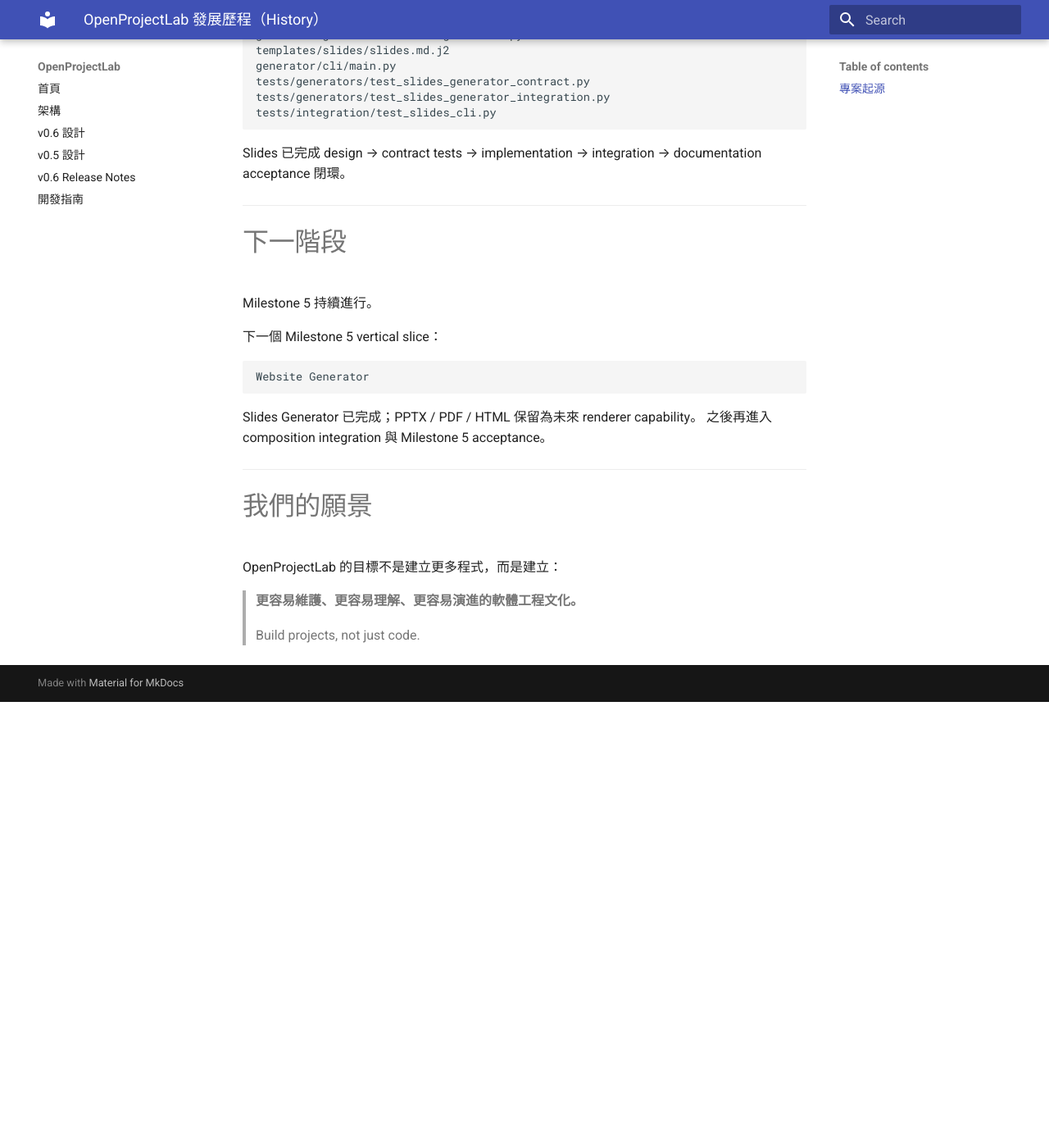
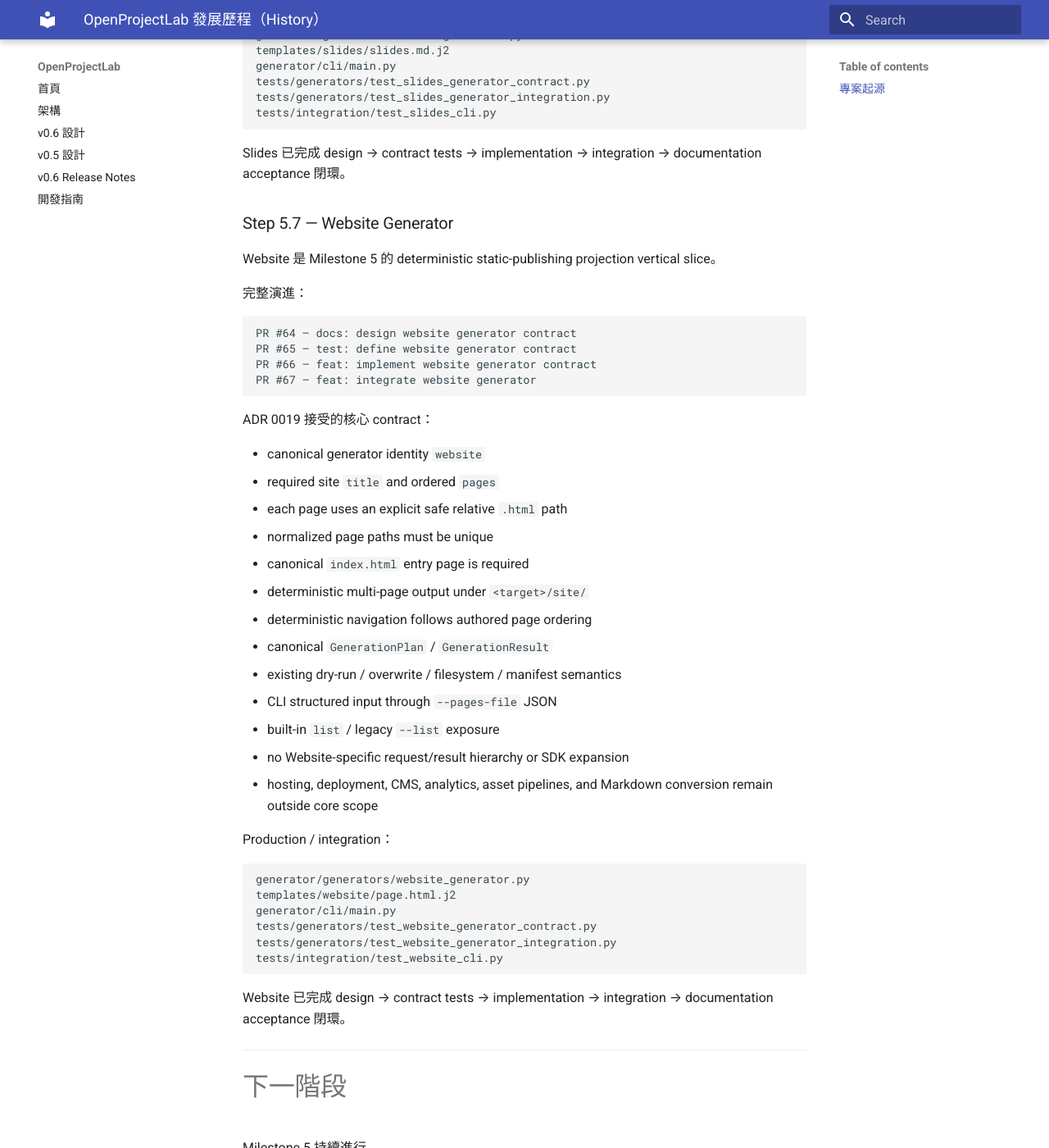
Before and after one commit to khwang1964/OpenProjectLab, an MkDocs documentation site: the page built from docs/HISTORY.md, in a window 1280 px wide and 1400 px high, scrolled down 5957 px. Shown: the whole window at 82% size. Built offline with MkDocs 1.6.1 and Material for MkDocs 9.7.7, drawn with Linux system fonts in a browser that asks for light colours; before the commit the page ends 6813 px from its top, so only the background shows below that; some of the changed text lies outside the part shown.

Commit message:
docs: accept website generator contract (#68)

````diff
--- a/docs/HISTORY.md
+++ b/docs/HISTORY.md
@@ -271,20 +271,65 @@
 documentation acceptance 閉環。
 
 
+### Step 5.7 — Website Generator
+
+Website 是 Milestone 5 的 deterministic static-publishing projection vertical slice。
+
+完整演進：
+
+```text
+PR #64 — docs: design website generator contract
+PR #65 — test: define website generator contract
+PR #66 — feat: implement website generator contract
+PR #67 — feat: integrate website generator
+```
+
+ADR 0019 接受的核心 contract：
+
+- canonical generator identity `website`
+- required site `title` and ordered `pages`
+- each page uses an explicit safe relative `.html` path
+- normalized page paths must be unique
+- canonical `index.html` entry page is required
+- deterministic multi-page output under `<target>/site/`
+- deterministic navigation follows authored page ordering
+- canonical `GenerationPlan` / `GenerationResult`
+- existing dry-run / overwrite / filesystem / manifest semantics
+- CLI structured input through `--pages-file` JSON
+- built-in `list` / legacy `--list` exposure
+- no Website-specific request/result hierarchy or SDK expansion
+- hosting, deployment, CMS, analytics, asset pipelines, and Markdown conversion remain outside core scope
+
+Production / integration：
+
+```text
+generator/generators/website_generator.py
+templates/website/page.html.j2
+generator/cli/main.py
+tests/generators/test_website_generator_contract.py
+tests/generators/test_website_generator_integration.py
+tests/integration/test_website_cli.py
+```
+
+Website 已完成 design → contract tests → implementation → integration →
+documentation acceptance 閉環。
+
+
 ------------------------------------------------------------------------
 
 # 下一階段
 
 Milestone 5 持續進行。
 
-下一個 Milestone 5 vertical slice：
+Website Generator 已完成；下一階段進入：
 
 ```text
-Website Generator
+Composition Integration
 ```
 
-Slides Generator 已完成；PPTX / PDF / HTML 保留為未來 renderer capability。
-之後再進入 composition integration 與 Milestone 5 acceptance。
+Slides 的 PPTX / PDF / HTML rendering，以及 Website hosting / deployment，
+仍保留為未來獨立 capability。完成 composition integration 後，再進入
+Milestone 5 representative E2E 與 formal acceptance。
 
 ------------------------------------------------------------------------
 
````
Also changed, not shown: CHANGELOG.md (+27 -1 lines), docs/adr/0019-website-generator-contract.md (+1 -1 lines), docs/adr/README.md (+1 -1 lines), docs/architecture/open-courseware-platform.md (+3 -4 lines), docs/roadmap.md (+28 -2 lines).
